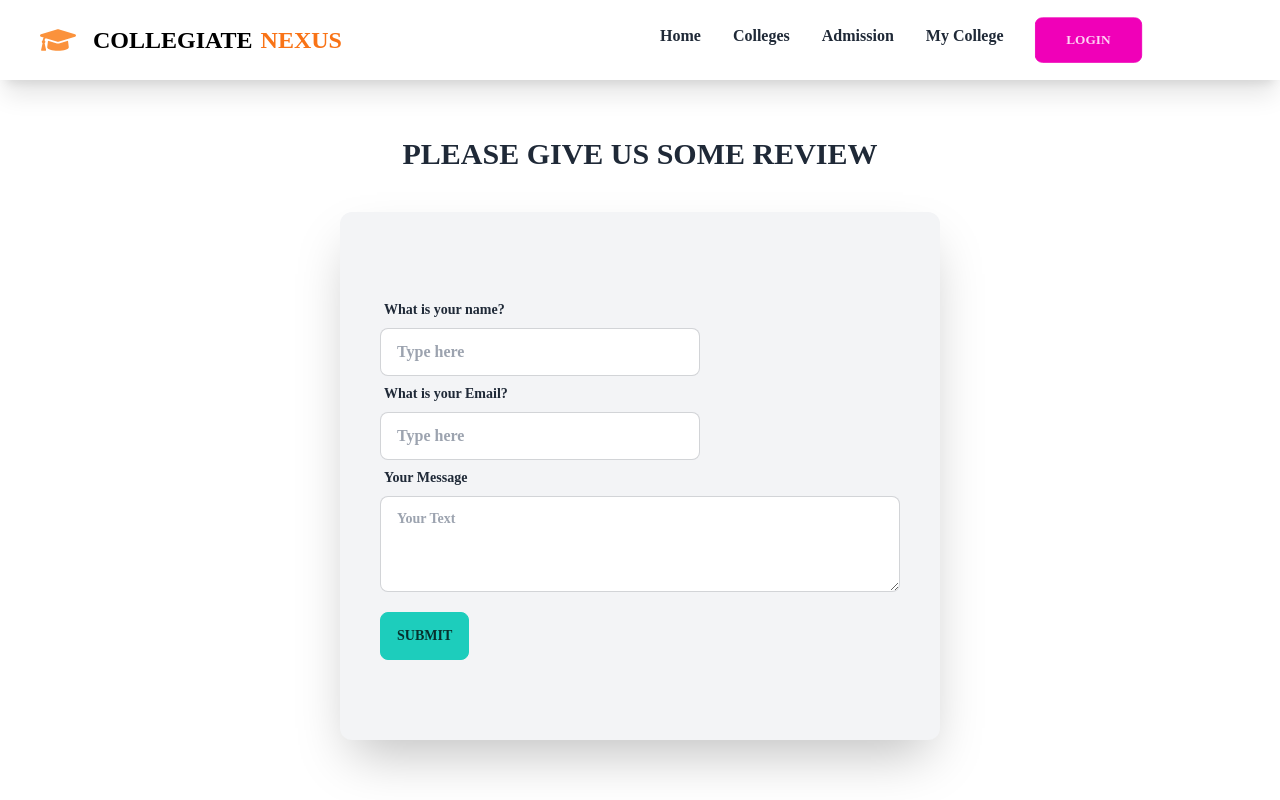
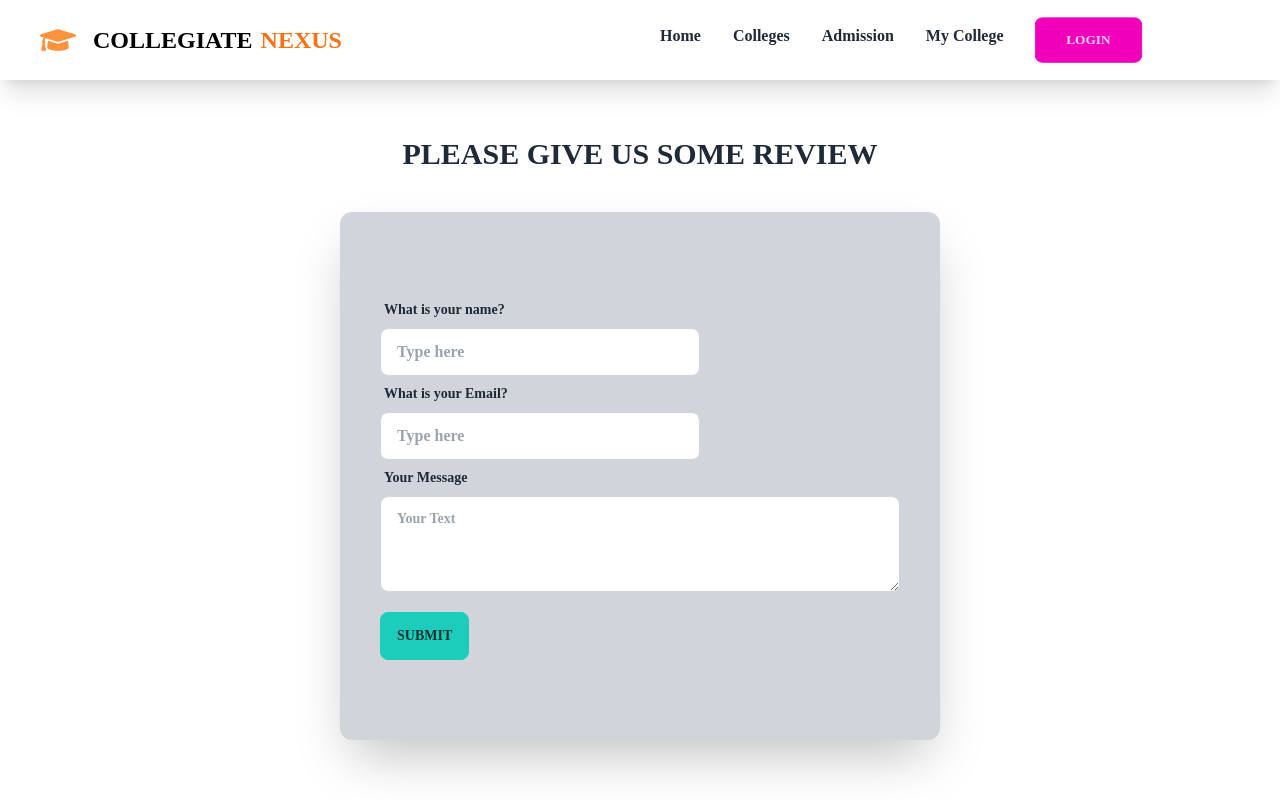
Before and after one commit to IamLikhon1/college-client, a React (Vite) app: page /review in a window 1280 px wide. Shown: the top 800 px of the page. Built offline with nearby package versions, Linux system fonts and the light colour scheme; no server answers.

Commit message:
hover effect add

```diff
--- a/index.html
+++ b/index.html
@@ -7,7 +7,7 @@
     <link rel="preconnect" href="https://fonts.googleapis.com">
 <link rel="preconnect" href="https://fonts.gstatic.com" crossorigin>
 <link href="https://fonts.googleapis.com/css2?family=Poppins&display=swap" rel="stylesheet">
-    <title>Vite + React</title>
+    <title>COLLEGIATE NEXUS</title>
   </head>
   <body>
     <div id="root"></div>
--- a/src/Pages/MyColleges/MySingleCollege.jsx
+++ b/src/Pages/MyColleges/MySingleCollege.jsx
@@ -7,7 +7,7 @@ const MySingleCollege = ({singleCollege}) => {
     const{address,date,email,name,number,subject}=singleCollege
     return (
         <div className="mt-8">
-            <div className="md:card w-full h-full bg-base-300 shadow-2xl">
+            <div className="md:card w-full h-full bg-base-300 shadow-2xl hover:bg-sky-200 duration-500">
         <div className="card-body">
             <h2 className="card-title">Name : {name}</h2>
             <div className="md:flex gap-3 my-5">
--- a/src/component/ReviewApi.jsx
+++ b/src/component/ReviewApi.jsx
@@ -29,7 +29,7 @@ const ReviewApi = () => {
   return (
     <div className="my-10 mx-10">
       <h2 className="uppercase text-center text-3xl mt-14 mb-10">Please Give Us Some review</h2>
-      <div className="bg-gray-100 px-10 py-20 rounded-xl h-full mx-auto shadow-2xl md:w-1/2 mb-16">
+      <div className="bg-gray-300 px-10 py-20 rounded-xl h-full mx-auto shadow-2xl md:w-1/2 mb-16">
 
      <form onSubmit={handleReview}>
      <div className="form-control w-full">
```
